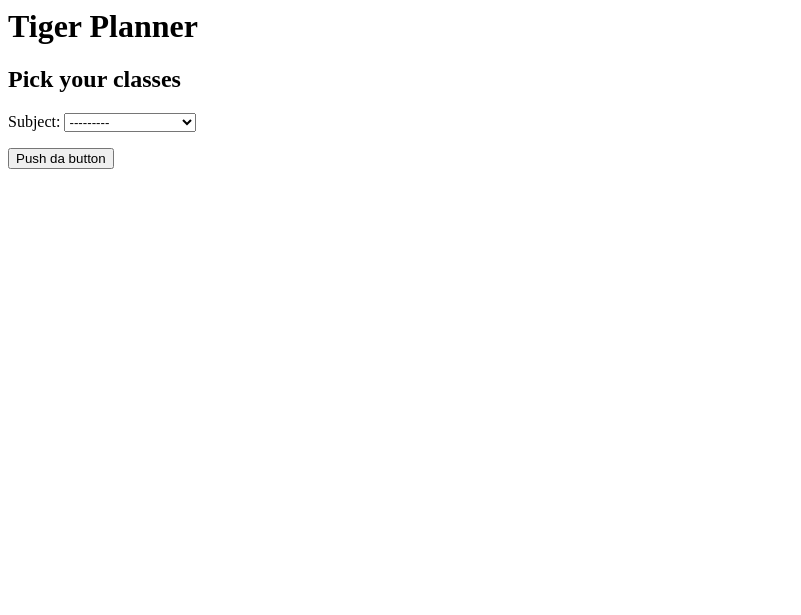
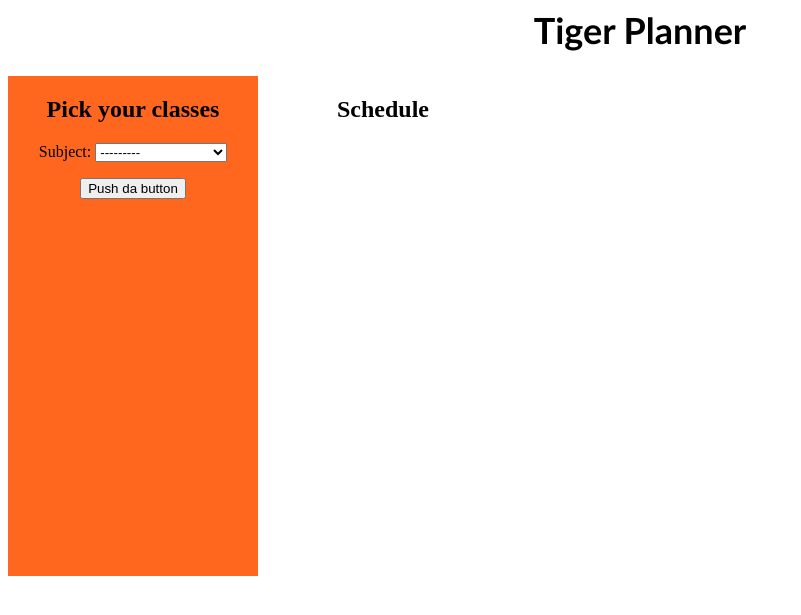
Before and after one commit to temucher/TigerPlanner, a Django app: page /selection/ in a window 1280 px wide. Shown: the top 615 px of the page, without its empty margins (0-801 px from the left). Run offline with Django 3.2, Linux system fonts and the light colour scheme.

Commit message:
Added more html and css

```diff
--- a/selection/static/css/home.css
+++ b/selection/static/css/home.css
@@ -5,8 +5,16 @@
 }
 
 .class-select-box {
-    padding-left
+    text-align: center;
+    float: left;
     width: 250px;
     height: 500px;
     background-color: #FF671F;
 }
+
+.schedule-box {
+    text-align: center;
+    float: left;
+    width: 250px;
+    height: 500px;
+}
--- a/selection/templates/selection/home.html
+++ b/selection/templates/selection/home.html
@@ -1,7 +1,8 @@
-{% load static %}
+{% load staticfiles %}
 <html>
     <head>
         <title>Tiger Planner</title>
+        <link rel="stylesheet" href="{% static 'css/home.css' %}">
     </head>
     <body>
         <div class="page-header">
@@ -14,5 +15,8 @@
                 <button type="submit">Push da button</button>
             </form>
         </div>
+        <div class="schedule-box">
+            <h2>Schedule</h2>
+        </div>
     </body>
 </html>
--- a/selection/views.py
+++ b/selection/views.py
@@ -3,6 +3,7 @@
 from .forms import SubjectForm
 from django.views.generic import FormView, CreateView
 
+# may end up needing a new view for a results page?
 
 def home(request):
     # template_name = 'select_class.html'
```
